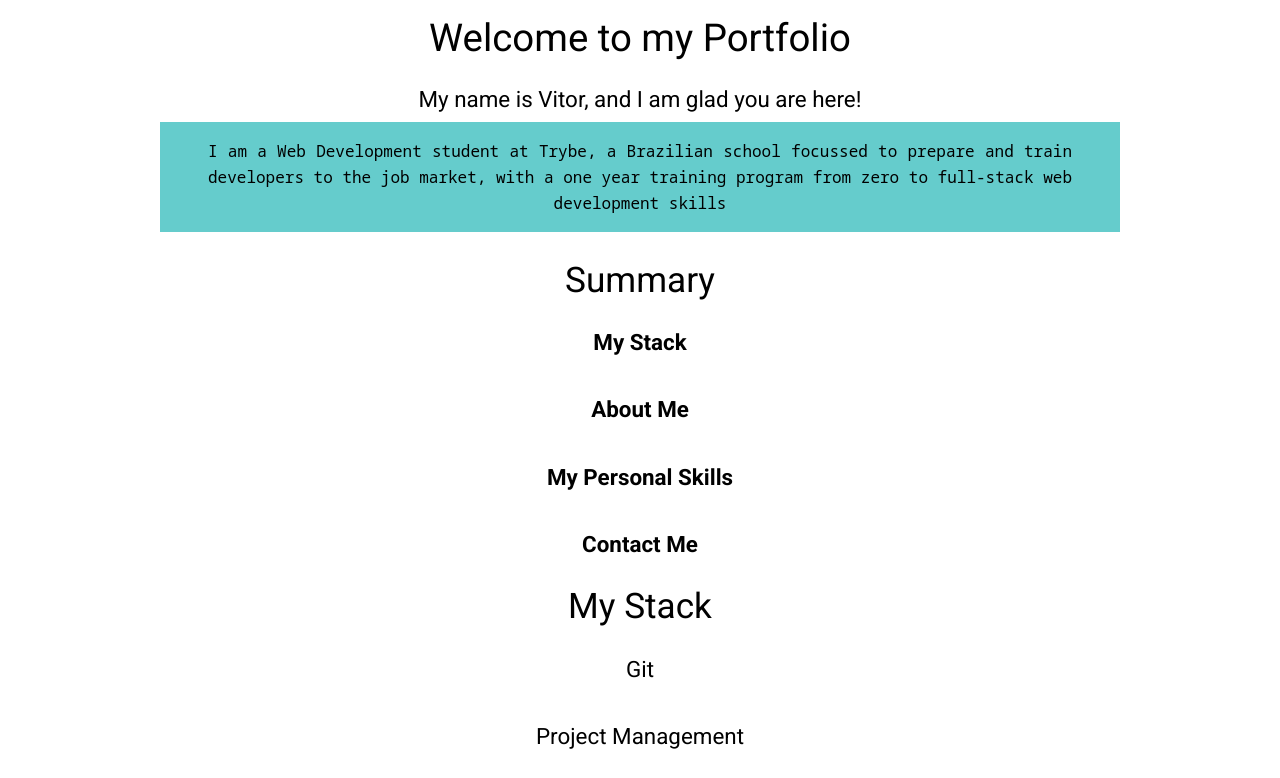
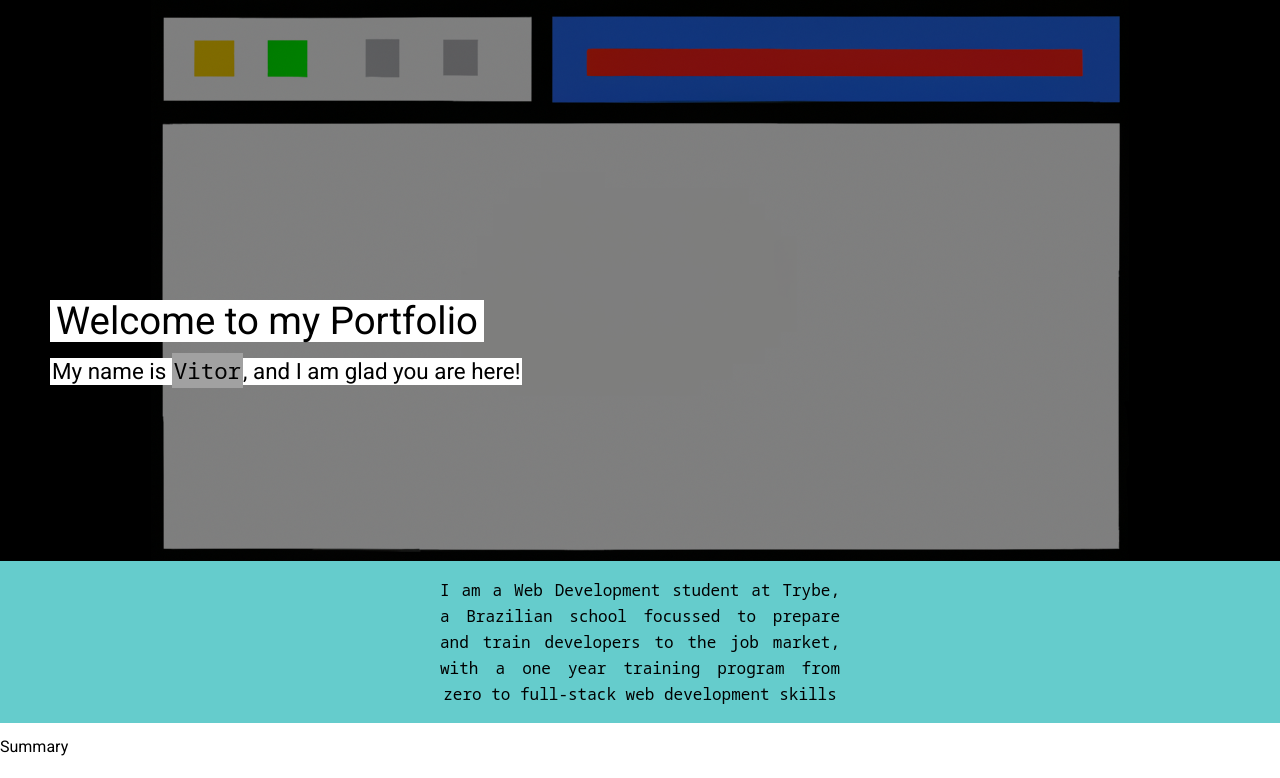
Before and after one commit to vitorvelosodev/vitorvelosodev.github.io, a plain HTML site: page index.html in a window 1280 px wide. Shown: the top 778 px of the page. Drawn offline with Linux system fonts and the light colour scheme.

Commit message:
Finished header and intro ribbon

```diff
--- a/index.html
+++ b/index.html
@@ -17,13 +17,23 @@
 
 </head>
 <body>
-    <h1>Welcome to my Portfolio</h1>
-    <h2>My name is Vitor, and I am glad you are here!</h2>
-    <p id="intro">I am a Web Development student at Trybe, a Brazilian
-    school focussed to prepare and train developers to the job market, with
-    a one year training program from zero to full-stack web development skills
-    </p>
+    <header>
+        <img id="bg-image-header" src="./images/pixel-art-webpage.png" alt="Pixel art of a web-page - background image">
+
+        <div id="header-text">
+            <h1 class="header-lines header-text-fix">Welcome to my Portfolio</h1>
+            <br>
+            <h2 class="header-lines" >My name is <strong id="name">Vitor</strong>, and I am glad you are here!</h2>
+        </div>
+    </header>
+    <div id="intro">
+        <p class="intro-text">I am a Web Development student at Trybe, a Brazilian
+        school focussed to prepare and train developers to the job market, with
+        a one year training program from zero to full-stack web development skills
+        </p>
+    </div>
     <br>
+    <div class=""
     <h3>Summary</h3>
     <ul id="summary">
         <li><a href="#my-stack">My Stack</a></li>
--- a/style.css
+++ b/style.css
@@ -1,8 +1,41 @@
 body
 {
-    text-align: center;
     font-size: 16px;
     font-family: 'Roboto';
+}
+
+header
+{
+    background-color:black;
+}
+
+#bg-image-header
+{
+    max-width: 100%;
+    opacity: 0.5;
+    display: block;
+    margin-left: auto;
+    margin-right: auto;
+}
+
+#header-text
+{
+    position:absolute;
+    left: 50px;
+    top: 300px;
+}
+
+.header-text-fix
+{
+    font-weight: 500;
+    width: 430px;
+    text-align: center;
+}
+
+.header-lines
+{
+    background-color: #fff;
+    padding: 2px;
 }
 
 h1
@@ -17,15 +50,30 @@ h2
     padding: 0.5em;
 }
 
+#name
+{
+    font-family: 'Noto Sans Mono', Helvetica, sans-serif;
+    padding: 2px;
+    background-color: rgb(161, 161, 161);
+}
+
 #intro
 {
-    padding: 1em 3em;
-    margin: 0 10em;
+    padding: 1em 1em;
+
     text-align: justify;
     text-align-last: center;
     background-color: rgb(101, 204, 204);
     font-family: 'Noto Sans Mono', Helvetica, sans-serif;
     line-height: 26px;
+}
+
+.intro-text
+{
+    display: block;
+    margin-left: auto;
+    margin-right: auto;
+    width: 400px;
 }
 
 h3
```
Also changed, not shown: images/pixel-art-webpage.png (added), 1 other file.
